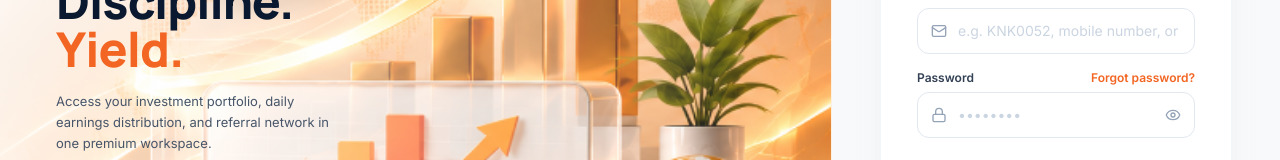
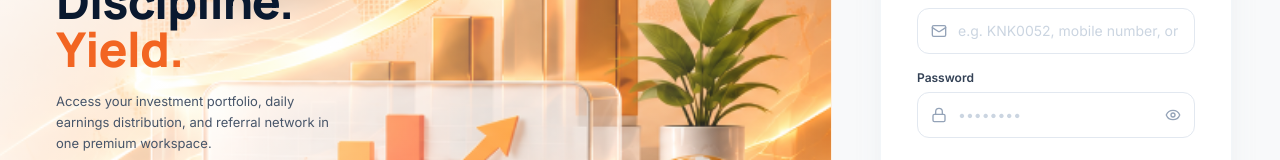
Before and after one commit to chopdaraj/kanakinfosys, a React (Create React App) app in the folder frontend/: page /login in a window 1280 px wide. Shown: the part 346-506 px from the top of the page. Built offline with nearby package versions, Linux system fonts and the light colour scheme.

Commit message:
fix(login): remove forgot password link

```diff
--- a/frontend/src/pages/Login.jsx
+++ b/frontend/src/pages/Login.jsx
@@ -266,18 +266,9 @@ export default function Login() {
 
                 {/* PASSWORD */}
                 <div className="w-full min-w-0">
-                  <div className="flex items-center justify-between mb-1.5">
-                    <label className="text-xs font-semibold text-slate-700">
-                      Password
-                    </label>
-                    <button
-                      type="button"
-                      onClick={() => toast.info("Password recovery: Contact support@kanakinfosys.com or your administrator.")}
-                      className="text-xs text-[#F26522] font-semibold hover:underline transition-colors"
-                    >
-                      Forgot password?
-                    </button>
-                  </div>
+                  <label className="text-xs font-semibold text-slate-700 block mb-1.5">
+                    Password
+                  </label>
                   <div className="relative w-full min-w-0">
                     <span className="absolute inset-y-0 left-0 pl-3.5 flex items-center pointer-events-none text-slate-400">
                       <Lock className="w-4 h-4" />
```
